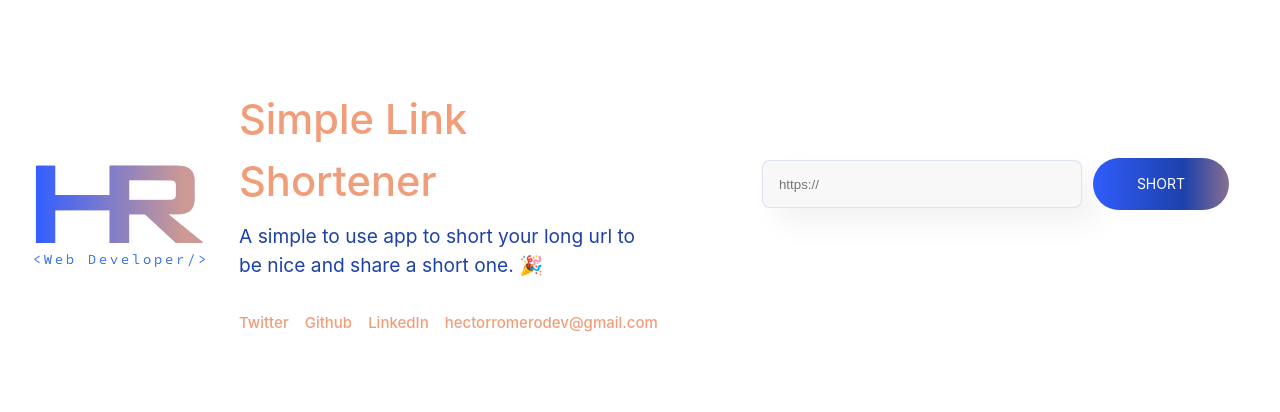
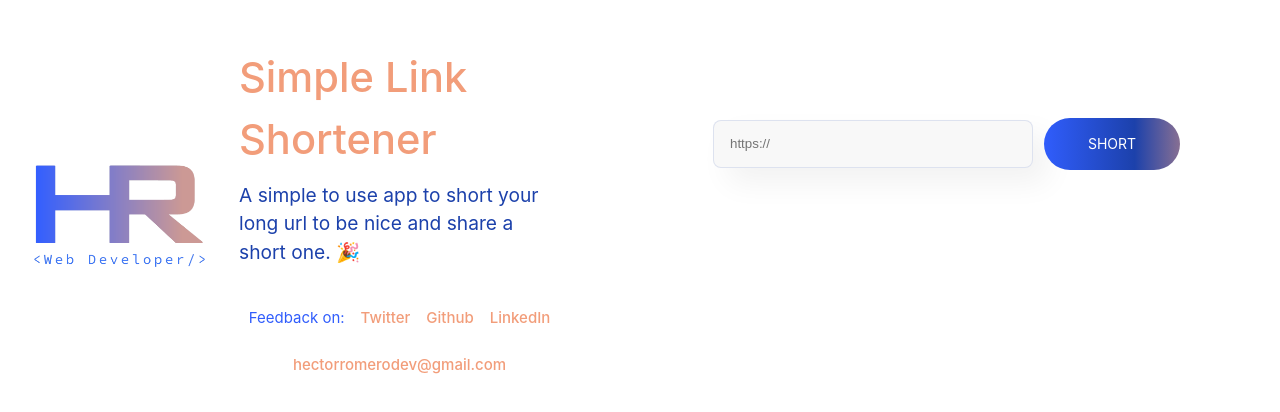
Before and after one commit to hectorromerodev/link-shortener, a Vue app: page / in a window 1280 px wide. Shown: the part 184-596 px from the top of the page. Built offline with nearby package versions, Linux system fonts and the light colour scheme.

Commit message:
update header component

```diff
--- a/src/components/HeaderComponent.vue
+++ b/src/components/HeaderComponent.vue
@@ -16,6 +16,8 @@ defineProps<{
     <h1>{{ title }}</h1>
     <h3 class="description">{{ description }}</h3>
     <div class="social-media-container">
+      <h4 class="social-media-header"
+        v-if="socialMedia?.twitter || socialMedia?.github || socialMedia?.linkedin || socialMedia?.email">Feedback on:</h4>
       <div class="social-media" v-if="socialMedia?.twitter">
         <a
           :href="'https://twitter.com/' + socialMedia.twitter"
@@ -55,6 +57,11 @@ defineProps<{
 <style scoped>
 @import "../assets/base.css";
 
+.social-media-header {
+  display: block;
+  margin: 0.5rem 0;
+  color: var(--hr-accent);
+}
 .header h1 {
   font-weight: 500;
   font-size: 2.6rem;
@@ -88,6 +95,7 @@ h3 {
   justify-content: center;
   gap: 1rem;
   margin-top: 2rem;
+  flex-wrap: wrap;
 }
 
 .social-media a {
```
